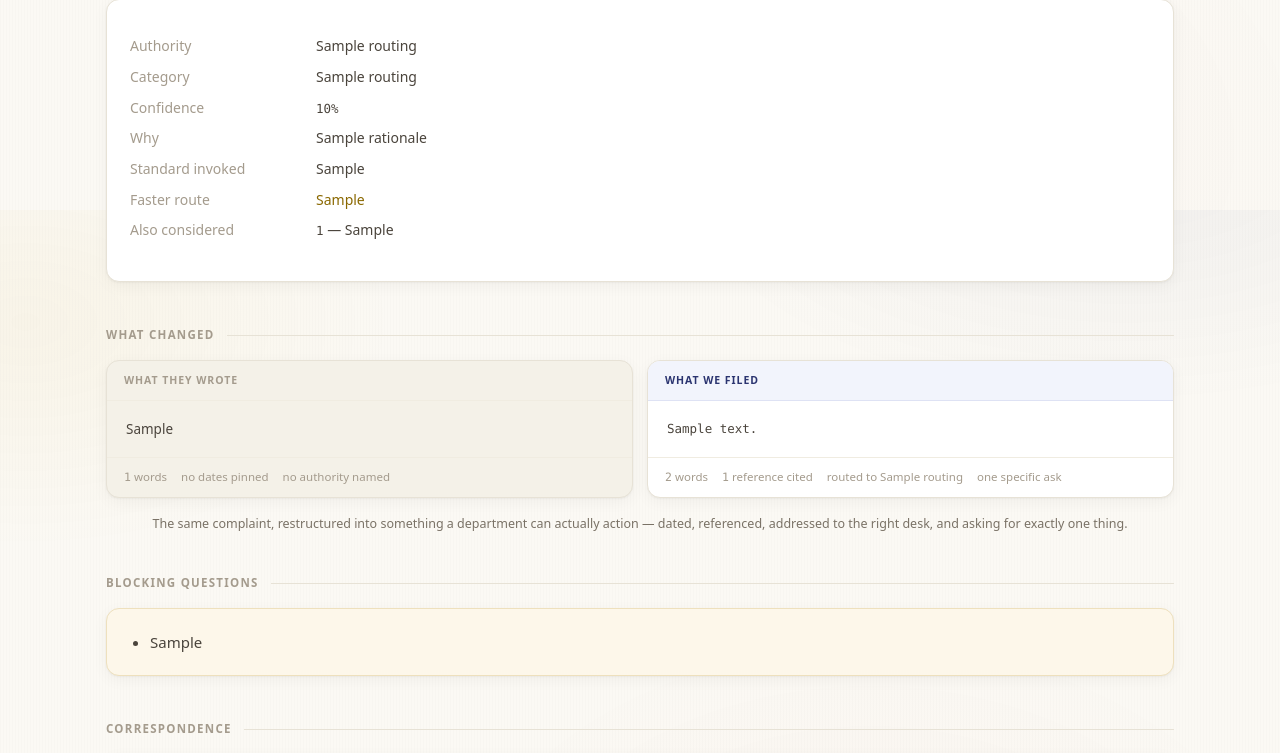
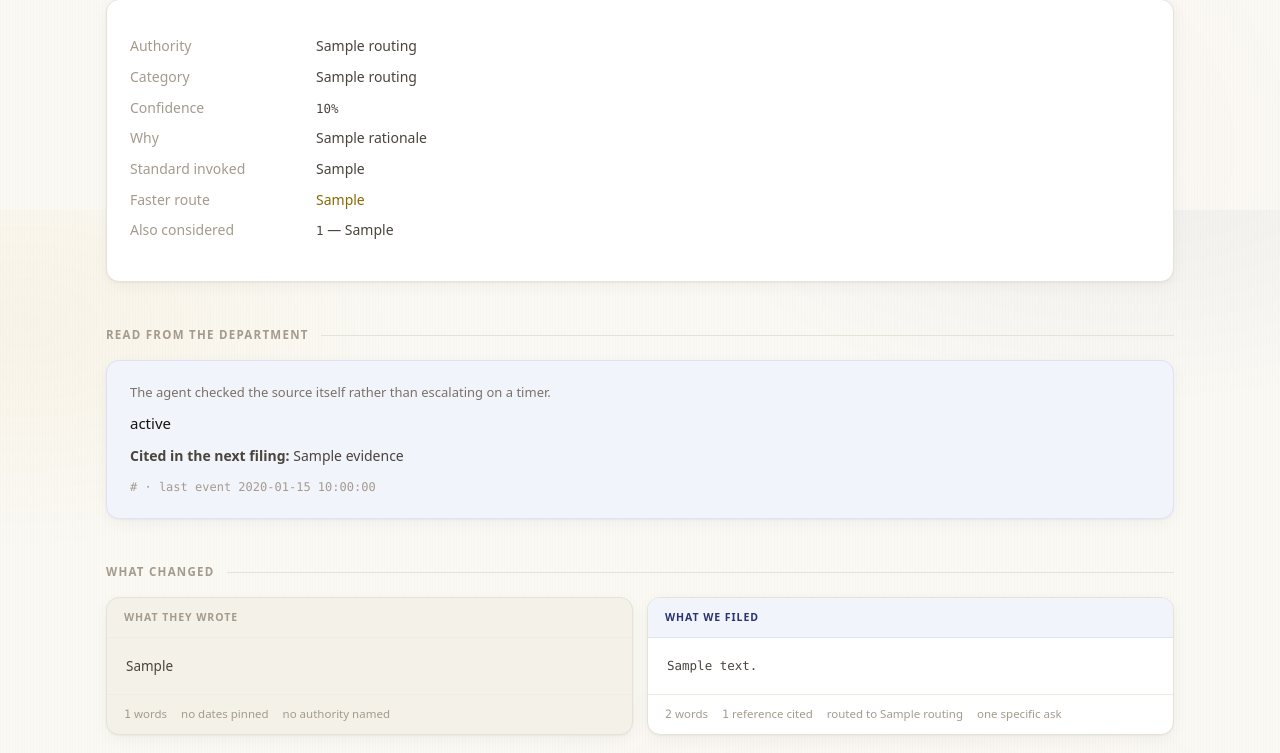
Before and after one commit to BlackBeanEagles/Anakin, a FastAPI app: template app/templates/case.html in a window 1280 px wide. Shown: the part 590-1343 px from the top of the page. Run offline with FastAPI, Linux system fonts and the light colour scheme; the template is opened without the code that fills it: most values are stand-ins (such as "Sample title", 1, 10 or a date in 2020).

Commit message:
feat: daily officer-directory drift check
Six of our contacts belong to named individuals who rotate with the posting,
so a static file goes stale and a grievance eventually gets sent to someone
who left. A daily read of the live nodal directory catches that.

It reports drift rather than rewriting taxonomy.json, because silently
changing who a citizen's grievance is addressed to is not a decision an agent
should take unsupervised. Observations are surfaced on the case page so the
reasoning is visible rather than buried in a log.

Co-Authored-By: Claude Opus 5 <noreply@anthropic.com>

```diff
--- a/app/main.py
+++ b/app/main.py
@@ -18,7 +18,7 @@ from fastapi.responses import HTMLResponse, JSONResponse, RedirectResponse, Resp
 from fastapi.staticfiles import StaticFiles
 from fastapi.templating import Jinja2Templates
 
-from . import db, inbox, ladder, mailer, whatsapp
+from . import db, inbox, ladder, mailer, watch, web, whatsapp
 from .config import ROOT, settings
 
 logging.basicConfig(
@@ -50,6 +50,22 @@ def _inbox_job() -> None:
         log.exception("inbox poll failed")
 
 
+def _directory_job() -> None:
+    try:
+        web.reset_tick_budget()
+        result = watch.refresh_officer_directory()
+        if not result["ok"]:
+            log.warning("officer directory unreachable: %s", result["reason"])
+        elif result["drift"]:
+            for d in result["drift"]:
+                log.warning("officer contact may be stale: %s (%s, %s)",
+                            d["ministry_id"], d["on_file"], d["email_kind"])
+        else:
+            log.info("officer directory checked - all contacts still listed")
+    except Exception:  # noqa: BLE001
+        log.exception("directory check failed")
+
+
 @asynccontextmanager
 async def lifespan(app: FastAPI):
     db.init()
@@ -58,6 +74,12 @@ async def lifespan(app: FastAPI):
     if settings.imap_enabled:
         scheduler.add_job(_inbox_job, "interval", seconds=settings.imap_poll_seconds,
                           id="inbox", max_instances=1, coalesce=True)
+    if settings.web_reading_enabled:
+        # Six of our officer contacts belong to named individuals who rotate with the
+        # posting. Checking daily catches that drift before a grievance is sent to
+        # someone who left.
+        scheduler.add_job(_directory_job, "interval", hours=24,
+                          id="directory", max_instances=1, coalesce=True)
     scheduler.start()
 
     log.info("Persist up. provider=%s model=%s dry_run=%s time_scale=%s tick=%ss",
@@ -192,6 +214,7 @@ def case_page(request: Request, case_id: str, session: str | None = Cookie(None)
         "case": case,
         "facts": db.jload(case["facts_json"], {}),
         "routing": db.jload(case["routing_json"], {}),
+        "observed": db.jload(case["observed_json"], {}),
         "actions": db.case_actions(case_id),
         "events": db.case_events(case_id),
         "rung": ladder.rung(case["rung"]),
--- a/app/templates/case.html
+++ b/app/templates/case.html
@@ -93,6 +93,24 @@
 <div class="card">
   <p style="margin-top:0"><strong>The agent declined to file this.</strong></p>
   <p style="margin-bottom:0">{{ routing.out_of_scope_reason }}</p>
+</div>
+{% endif %}
+
+{% if observed and observed.status_text %}
+<h2>Read from the department</h2>
+<div class="card tint-indigo">
+  <div style="font-size:13px;color:var(--ink-3);margin-bottom:8px">
+    The agent checked the source itself rather than escalating on a timer.
+  </div>
+  <div style="font-size:15px;margin-bottom:10px">{{ observed.status_text }}</div>
+  {% if observed.evidence %}
+    <div style="font-size:14px;color:var(--ink-2);margin-bottom:10px">
+      <strong>Cited in the next filing:</strong> {{ observed.evidence }}
+    </div>
+  {% endif %}
+  <div style="font-size:12px;color:var(--ink-4);font-family:var(--mono)">
+    {{ observed.source_url }}{% if observed.last_event_date %} · last event {{ observed.last_event_date }}{% endif %}
+  </div>
 </div>
 {% endif %}
 
```
